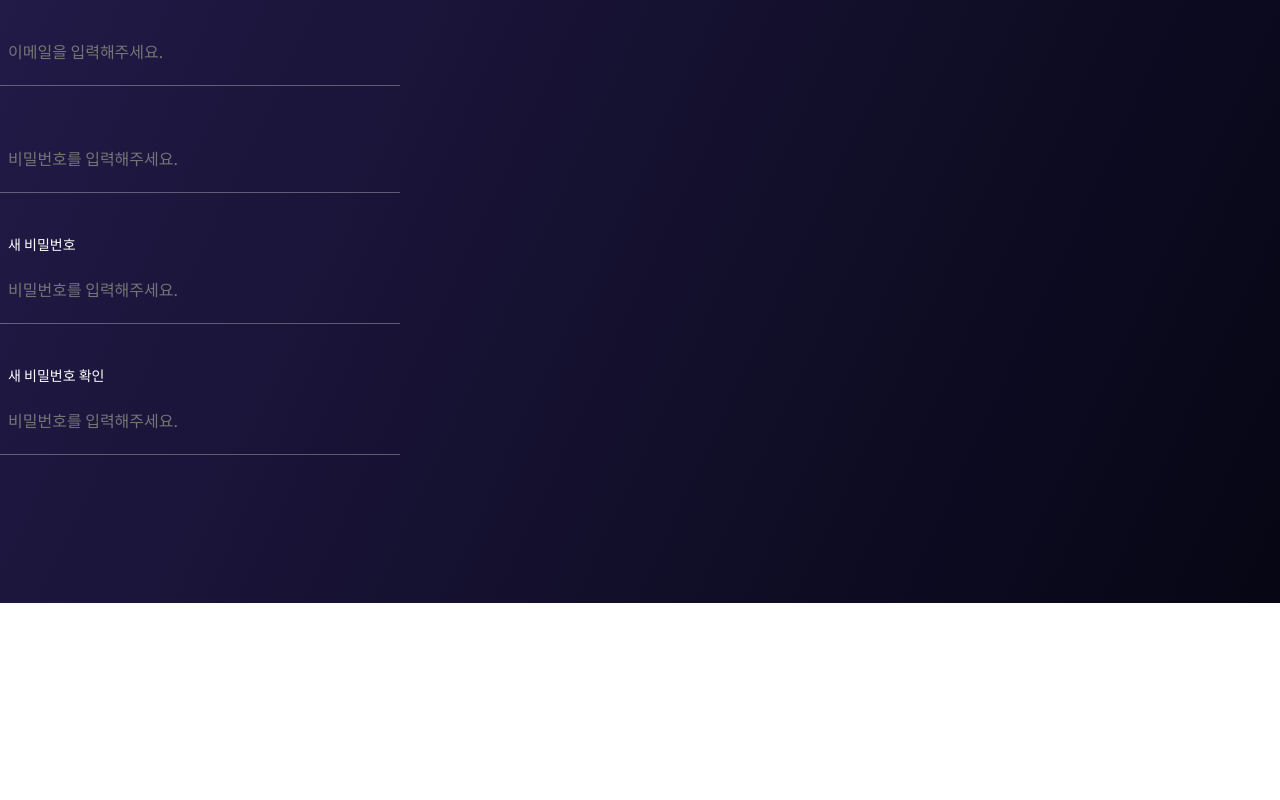
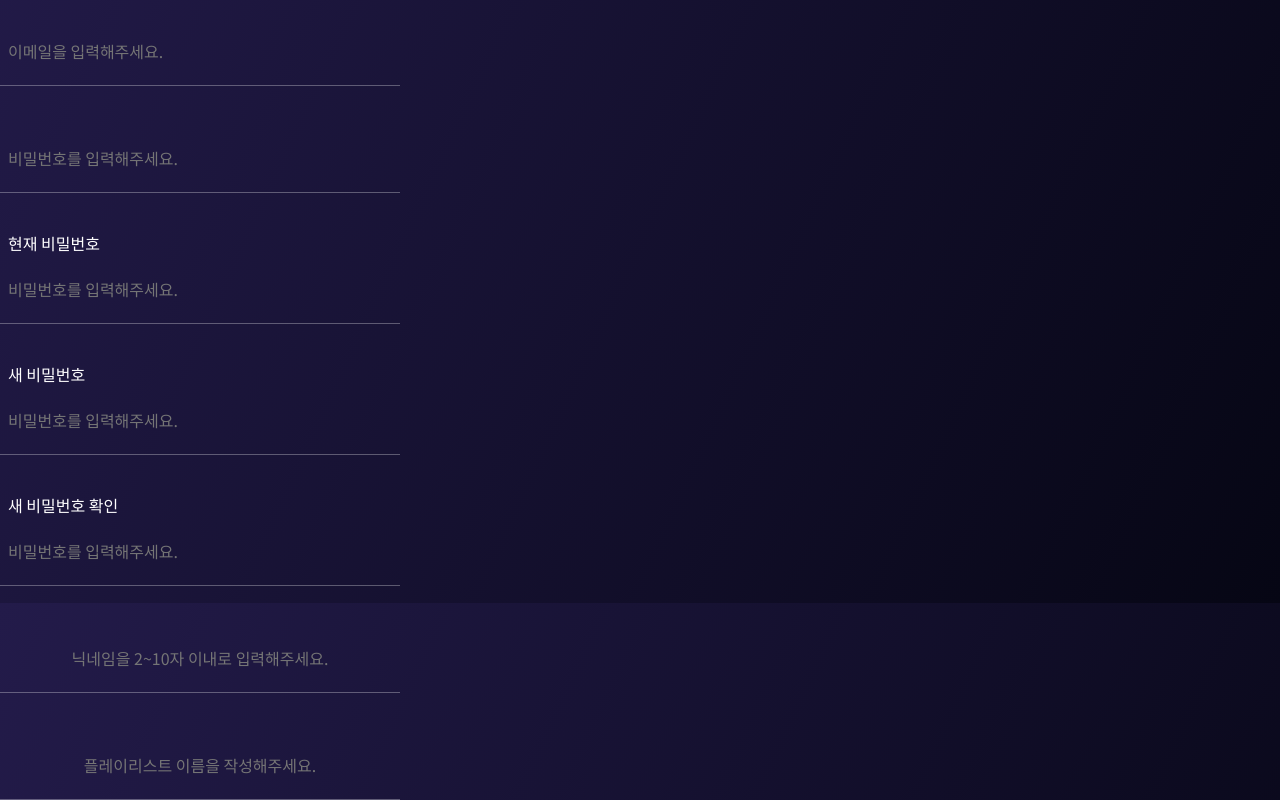
Before and after one commit to FRONT-END-BOOTCAMP-PULS-4/Jackpot_Plug, a Next.js app: page /component/input in a window 1280 px wide. Shown: the part 197-997 px from the top of the page. Before the commit the page ends 800 px from the top, so only its background shows below. Built offline with nearby package versions, Linux system fonts and the light colour scheme.

Commit message:
feat: TextInput 컴포넌트 퍼블리싱 구현

```diff
--- a/app/component/input/InputField.module.scss
+++ b/app/component/input/InputField.module.scss
@@ -10,7 +10,6 @@
   max-width: 400px;
 
   .visible_label {
-    font-size: rem(14);
     padding-left: 8px;
   }
 
@@ -22,6 +21,10 @@
 
     &.filled {
       @include border-bottom($color: $color-purple);
+    }
+
+    &:focus::placeholder {
+      opacity: 0;
     }
   }
 
@@ -45,3 +48,9 @@
 .error_message {
   color: $color-red;
 }
+
+.text_input {
+  input {
+    text-align: center;
+  }
+}
--- /dev/null
+++ b/app/component/input/TextInput.tsx
@@ -0,0 +1,28 @@
+"use client";
+import { ChangeEvent, useState } from "react";
+import InputField from "./InputField";
+import { PlaceholderProps, LabelProps } from "./types";
+import styles from "./InputField.module.scss";
+
+interface TextInputPorps extends PlaceholderProps, LabelProps {}
+
+export default function TextInput({ placeholder, label }: TextInputPorps) {
+  const [Text, setText] = useState("");
+
+  const handleTextChange = (e: ChangeEvent<HTMLInputElement>) => {
+    setText(e.target.value);
+  };
+
+  return (
+    <InputField
+      id="text_input"
+      name="text"
+      type="text"
+      value={Text}
+      placeholder={placeholder}
+      label={label}
+      onChangeAction={handleTextChange}
+      className={styles.text_input}
+    />
+  );
+}
--- a/app/component/input/page.tsx
+++ b/app/component/input/page.tsx
@@ -2,6 +2,7 @@
 
 import EmailInput from "./EmailInput";
 import PasswordInput from "./PasswordInput";
+import TextInput from "./TextInput";
 
 export default function Home() {
   return (
@@ -21,8 +22,18 @@ export default function Home() {
         }}
       />
 
+      <PasswordInput label="현재 비밀번호" labeHidden={false} />
       <PasswordInput label="새 비밀번호" labeHidden={false} />
       <PasswordInput label="새 비밀번호 확인" labeHidden={false} />
+
+      <TextInput
+        placeholder="닉네임을 2~10자 이내로 입력해주세요."
+        label="닉네임"
+      />
+      <TextInput
+        placeholder="플레이리스트 이름을 작성해주세요."
+        label="플레이리스트 이름"
+      />
     </div>
   );
 }
--- a/app/component/input/types.ts
+++ b/app/component/input/types.ts
@@ -19,6 +19,10 @@ export interface ButtonProps {
   onButtonClick?: () => void;
 }
 
+export interface PlaceholderProps {
+  placeholder?: string;
+}
+
 export interface LabelProps {
   label?: string;
   labeHidden?: boolean;
@@ -29,7 +33,6 @@ export interface InputBaseProps {
   name: string;
   type: string;
   value: string;
-  placeholder?: string;
   className?: string;
   onChangeAction: (e: ChangeEvent<HTMLInputElement>) => void;
 }
@@ -38,4 +41,5 @@ export interface InputFieldProps
   extends InputBaseProps,
     MessageProps,
     ButtonProps,
+    PlaceholderProps,
     LabelProps {}
```
